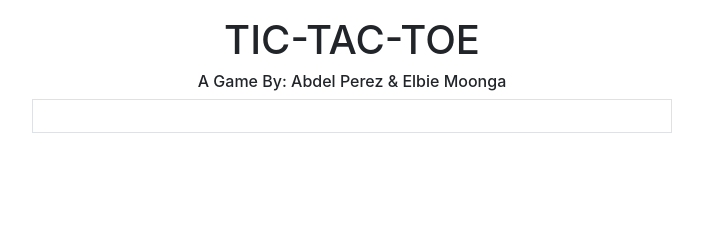
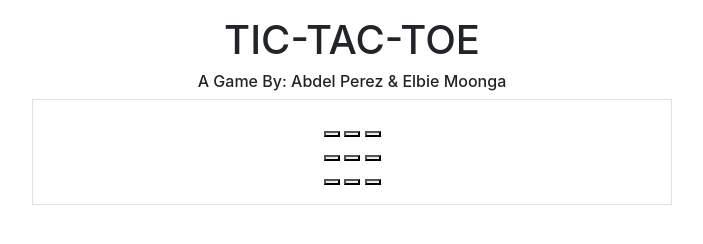
Before and after one commit to Elbie-em/JavaScript-Tic-Tac-Toe-Game, a website: page index.html in a window 1280 px wide. Shown: the whole page, without its empty margins (288-991 px from the left). Drawn offline with nearby package versions, Linux system fonts and the light colour scheme.

Commit message:
link styles.css to index

```diff
--- a/index.html
+++ b/index.html
@@ -7,14 +7,28 @@
     <script src="https://code.jquery.com/jquery-3.5.1.slim.min.js" integrity="sha384-DfXdz2htPH0lsSSs5nCTpuj/zy4C+OGpamoFVy38MVBnE+IbbVYUew+OrCXaRkfj" crossorigin="anonymous"></script>
     <script src="https://cdn.jsdelivr.net/npm/popper.js@1.16.0/dist/umd/popper.min.js" integrity="sha384-Q6E9RHvbIyZFJoft+2mJbHaEWldlvI9IOYy5n3zV9zzTtmI3UksdQRVvoxMfooAo" crossorigin="anonymous"></script>
     <script src="https://stackpath.bootstrapcdn.com/bootstrap/4.5.0/js/bootstrap.min.js" integrity="sha384-OgVRvuATP1z7JjHLkuOU7Xw704+h835Lr+6QL9UvYjZE3Ipu6Tp75j7Bh/kR0JKI" crossorigin="anonymous"></script>
-
+    <link rel="stylesheet" href="css/styles.css">
     <title>tictactoe.app</title>
   </head>
   <body>
     <h1 class="mt-3 text-center">TIC-TAC-TOE</h1>
     <h6 class="mt-1 text-center">A Game By: Abdel Perez & Elbie Moonga</h6>
     <div class="text-center w-50 border mx-auto p-3">
-
+      <div class="mx-auto">
+        <button id="pos0" class="cell"></button>
+        <button id="pos1" class="cell"></button>
+        <button id="pos2" class="cell"></button>
+      </div>
+      <div class="mx-auto">
+        <button id="pos3" class="cell"></button>
+        <button id="pos4" class="cell"></button>
+        <button id="pos5" class="cell"></button>
+      </div>
+      <div class="mx-auto">
+        <button id="pos6" class="cell"></button>
+        <button id="pos7" class="cell"></button>
+        <button id="pos8" class="cell"></button>
+      </div>
     </div>
   </body>
 </html>
```
